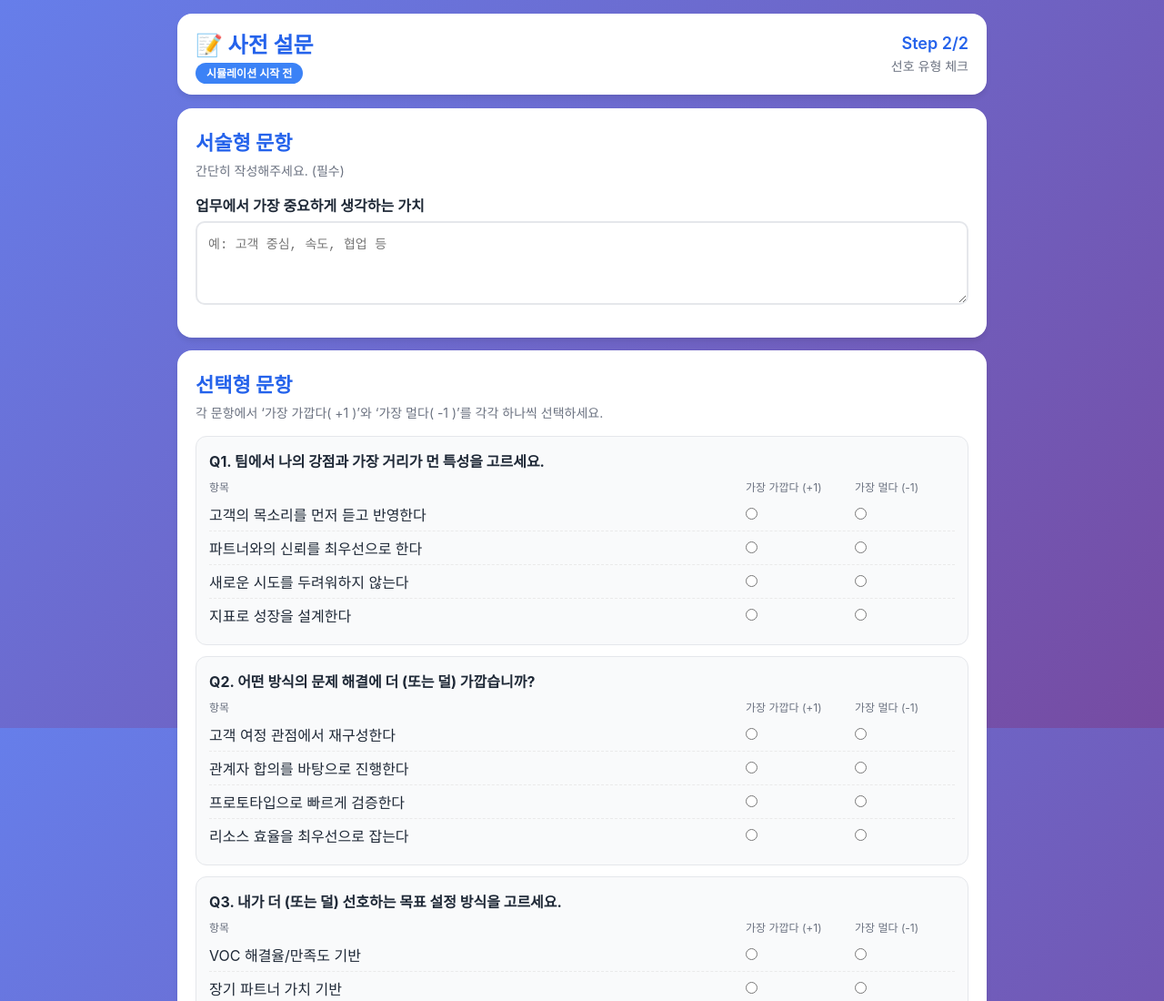
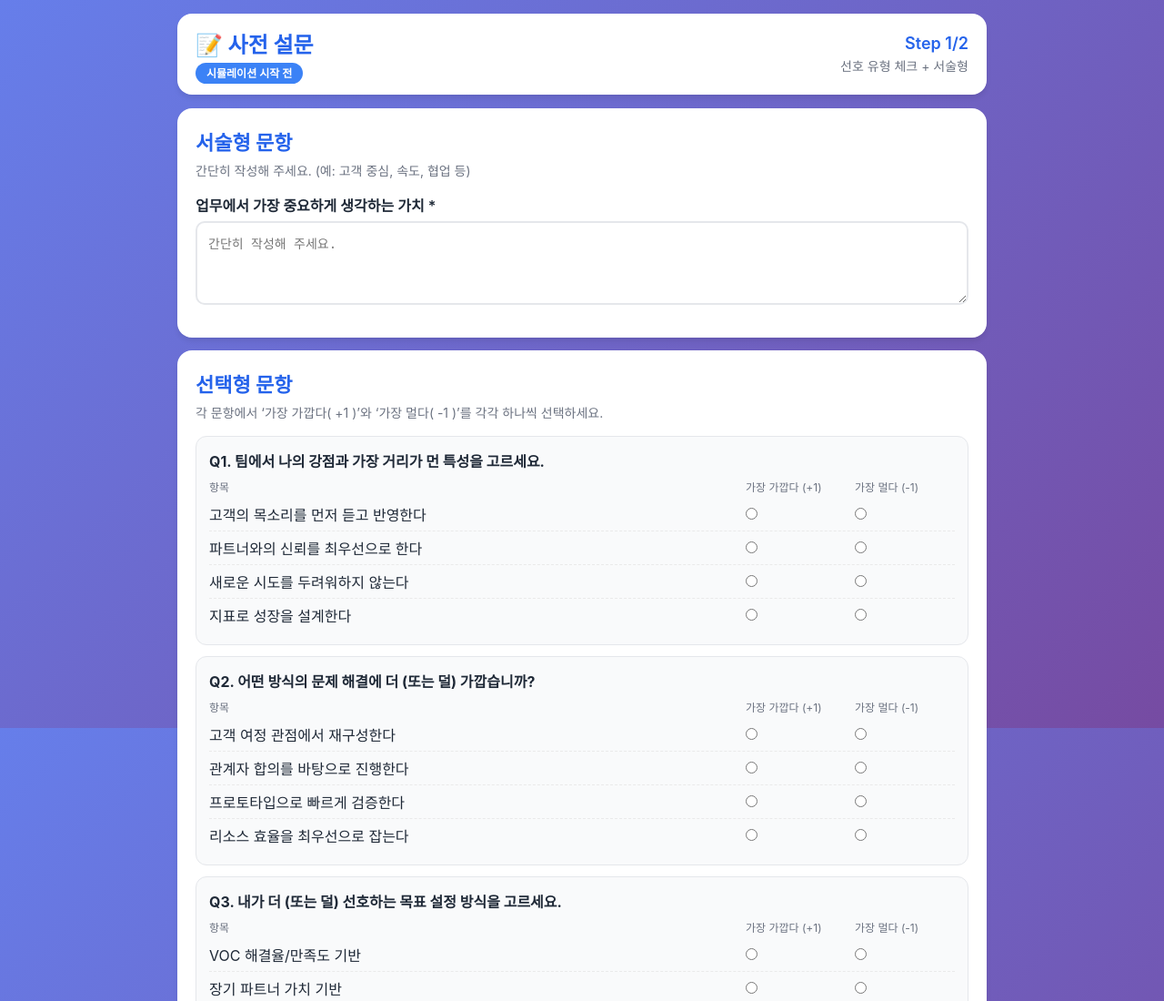
Before and after one commit to labor0leo/ntz-survey, a plain HTML site: page survey.html in a window 1280 px wide. Shown: the top 1100 px of the page at 91% size. Drawn offline with Linux system fonts and the light colour scheme; a web font is replaced by a local one.

Commit message:
Update survey.html

```diff
--- a/survey.html
+++ b/survey.html
@@ -18,11 +18,6 @@
     .q-title{font-weight:700;margin-bottom:8px}
     .option-row{display:grid;grid-template-columns:1fr 110px 110px;gap:10px;align-items:center;padding:6px 0;border-bottom:1px dashed #eaeaea}
     .option-row:last-child{border-bottom:none}
-    .badge{display:inline-block;font-size:11px;padding:2px 8px;border-radius:999px;margin-left:6px}
-    .badge.A{background:#dbeafe;color:#1e40af}
-    .badge.B{background:#dcfce7;color:#166534}
-    .badge.C{background:#ede9fe;color:#5b21b6}
-    .badge.D{background:#fef3c7;color:#92400e}
     .grid-head{display:grid;grid-template-columns:1fr 110px 110px;gap:10px;color:var(--text-secondary);font-size:12px;margin-bottom:4px}
     .submit-wrap{text-align:center;margin-top:16px}
     .submit-btn{background:var(--primary-color);color:#fff;border:none;padding:12px 24px;border-radius:10px;font-weight:700;cursor:pointer}
@@ -37,20 +32,20 @@
         <span class="role-badge">시뮬레이션 시작 전</span>
       </div>
       <div class="progress">
-        <span class="time">Step 2/2</span>
-        <div class="scenario-info">선호 유형 체크</div>
+        <span class="time">Step 1/2</span>
+        <div class="scenario-info">선호 유형 체크 + 서술형</div>
       </div>
     </header>
 
     <div class="survey-card">
       <div class="survey-header">
         <h2>서술형 문항</h2>
-        <p class="scenario-info">간단히 작성해주세요. (필수)</p>
+        <p class="scenario-info">간단히 작성해 주세요. (예: 고객 중심, 속도, 협업 등)</p>
       </div>
 
       <div class="field">
-        <label for="openText">업무에서 가장 중요하게 생각하는 가치</label>
-        <textarea id="openText" rows="4" placeholder="예: 고객 중심, 속도, 협업 등"></textarea>
+        <label for="openText">업무에서 가장 중요하게 생각하는 가치 *</label>
+        <textarea id="openText" rows="4" placeholder="간단히 작성해 주세요."></textarea>
       </div>
     </div>
 
```
